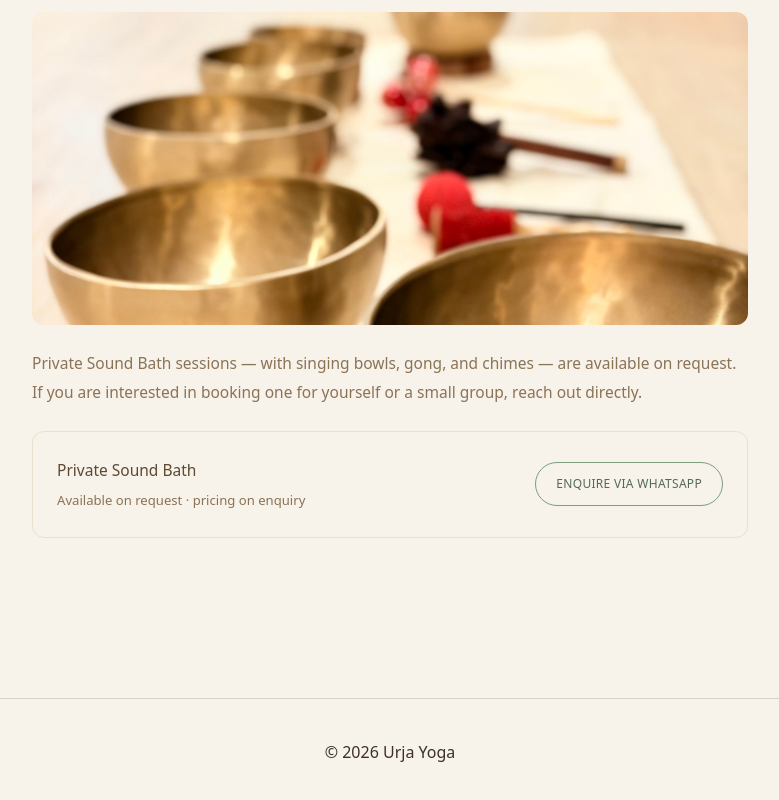
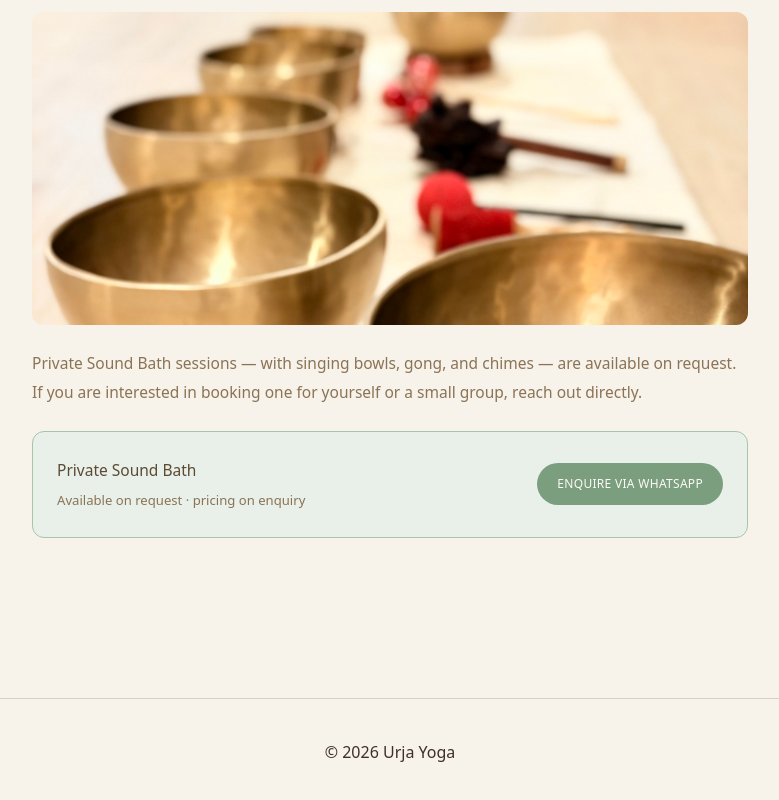
Before and after one commit to Urja/yoga, a Next.js app: page /sound-healing in a window 1280 px wide. Shown: the part 1215-2015 px from the top of the page, without its empty margins (250-1029 px from the left). Built offline with nearby package versions, Linux system fonts and the light colour scheme.

Commit message:
Match Private Sound Bath card style to Deep Relaxation

```diff
--- a/app/sound-healing/page.tsx
+++ b/app/sound-healing/page.tsx
@@ -48,13 +48,13 @@ export default function SoundHealingPage() {
             Private Sound Bath sessions — with singing bowls, gong, and chimes — are available on request. If you are interested in booking one for yourself or a small group, reach out directly.
           </p>
 
-          <div className="bg-[#F7F2EA] border border-[#EAE0CF] rounded-xl p-6">
+          <div className="bg-[#E8F0E9] border border-[#A8C5AB] rounded-xl p-6">
             <div className="flex items-center justify-between flex-wrap gap-4">
               <div>
                 <p className="font-medium text-[#5C4A32] mb-1">Private Sound Bath</p>
                 <p className="text-[0.82rem]">Available on request · pricing on enquiry</p>
               </div>
-              <a href="https://wa.me/+4917668954497?text=Hi!%20I%20would%20like%20to%20enquire%20about%20a%20private%20Sound%20Bath%20session." target="_blank" rel="noopener noreferrer" className="px-5 py-2.5 rounded-full border border-[#7A9E7E] text-[#526B55] text-[0.75rem] font-medium tracking-wide uppercase hover:bg-[#E8F0E9] transition-all whitespace-nowrap">
+              <a href="https://wa.me/+4917668954497?text=Hi!%20I%20would%20like%20to%20enquire%20about%20a%20private%20Sound%20Bath%20session." target="_blank" rel="noopener noreferrer" className="px-5 py-2.5 rounded-full bg-[#7A9E7E] text-[#FDFAF6] text-[0.75rem] font-medium tracking-wide uppercase hover:bg-[#526B55] transition-all whitespace-nowrap">
                 Enquire via WhatsApp
               </a>
             </div>
```
